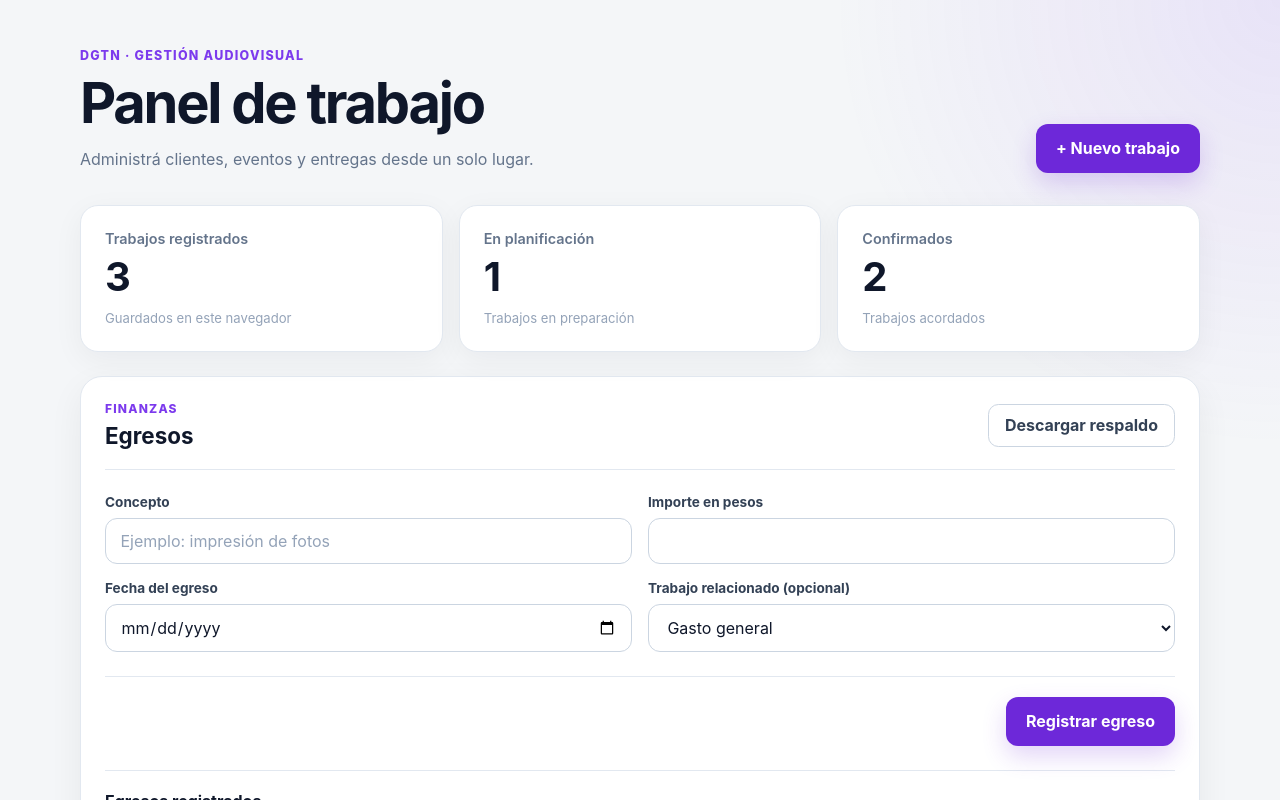
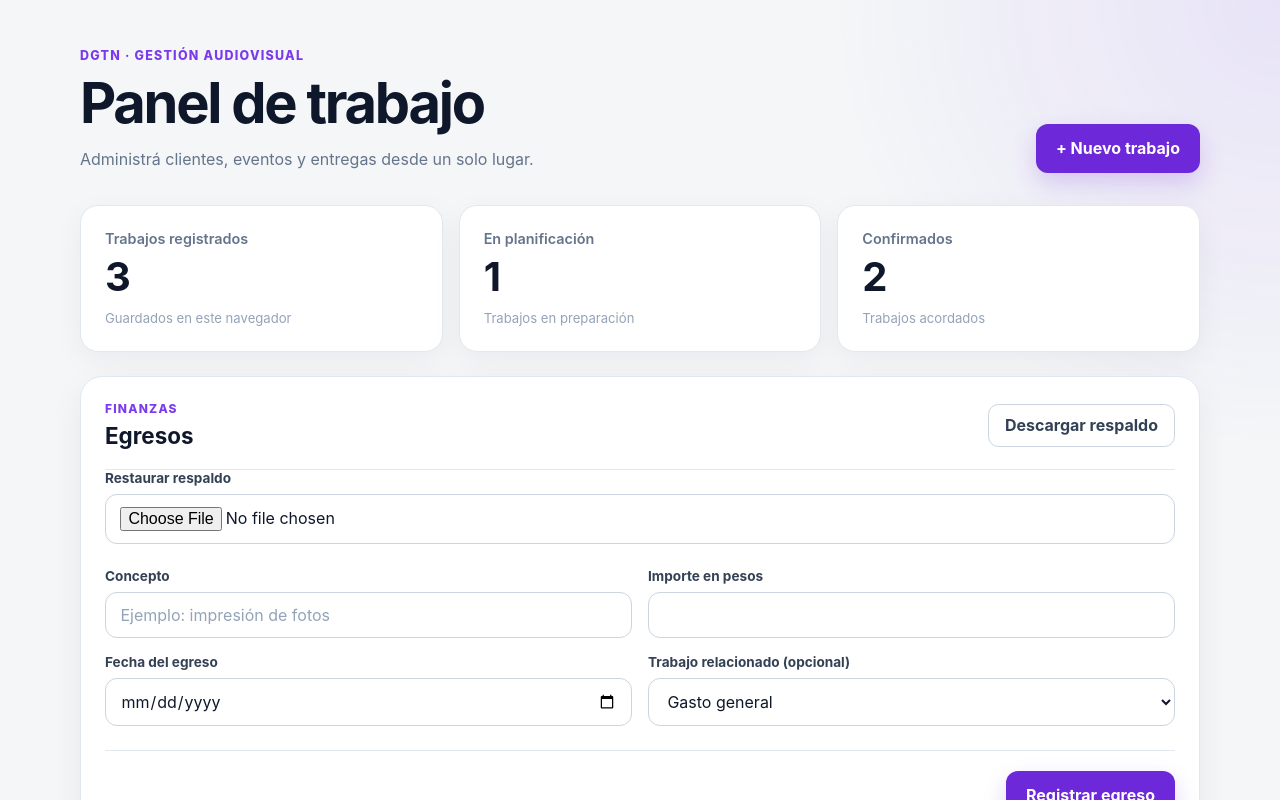
Before and after one commit to cristianegaitan/gestor-dgtn, a React (Vite) app: page / in a window 1280 px wide. Shown: the top 800 px of the page. Built offline with nearby package versions, Linux system fonts and the light colour scheme.

Commit message:
feat: restore jobs and expenses from backup

```diff
--- a/src/App.jsx
+++ b/src/App.jsx
@@ -181,6 +181,62 @@ function App() {
     enlace.click()
     enlace.remove()
     setTimeout(() => URL.revokeObjectURL(url), 1000)
+  }
+
+  async function restaurarRespaldo(evento) {
+    const archivo = evento.target.files?.[0]
+    evento.target.value = ''
+
+    if (!archivo) return
+
+    try {
+      const datos = JSON.parse(await archivo.text())
+
+      const esValido =
+        datos?.version === 1 &&
+        Array.isArray(datos.trabajos) &&
+        Array.isArray(datos.egresos) &&
+        datos.trabajos.every(
+          (trabajo) =>
+            trabajo &&
+            typeof trabajo.id === 'number' &&
+            typeof trabajo.cliente === 'string' &&
+            typeof trabajo.servicio === 'string' &&
+            typeof trabajo.fecha === 'string' &&
+            typeof trabajo.estado === 'string' &&
+            (trabajo.cuentasCobro === undefined ||
+              (Array.isArray(trabajo.cuentasCobro) &&
+                trabajo.cuentasCobro.every(
+                  (cuenta) =>
+                    cuenta &&
+                    typeof cuenta.nombre === 'string' &&
+                    (cuenta.pagos === undefined || Array.isArray(cuenta.pagos)),
+                ))),
+        ) &&
+        datos.egresos.every(
+          (egreso) =>
+            egreso &&
+            typeof egreso.concepto === 'string' &&
+            typeof egreso.fecha === 'string' &&
+            Number.isSafeInteger(egreso.montoCentavos),
+        )
+
+      if (!esValido) {
+        window.alert('El archivo no es un respaldo válido de Gestor DGTN.')
+        return
+      }
+
+      if (!window.confirm('¿Reemplazar los trabajos y egresos actuales con este respaldo?')) {
+        return
+      }
+
+      setTrabajos(datos.trabajos)
+      setEgresos(datos.egresos)
+      setTrabajoSeleccionado(null)
+      cerrarFormulario()
+    } catch {
+      window.alert('No se pudo leer el archivo de respaldo.')
+    }
   }
 
   function manejarCambioEgreso(evento) {
@@ -1011,6 +1067,16 @@ function App() {
             </button>
           </div>
 
+          <div className="form-field">
+            <label htmlFor="archivoRespaldo">Restaurar respaldo</label>
+            <input
+              id="archivoRespaldo"
+              type="file"
+              accept=".json,application/json"
+              onChange={restaurarRespaldo}
+            />
+          </div>
+
           <form className="job-form" onSubmit={registrarEgreso}>
             <div className="form-field">
               <label htmlFor="conceptoEgreso">Concepto</label>
```
